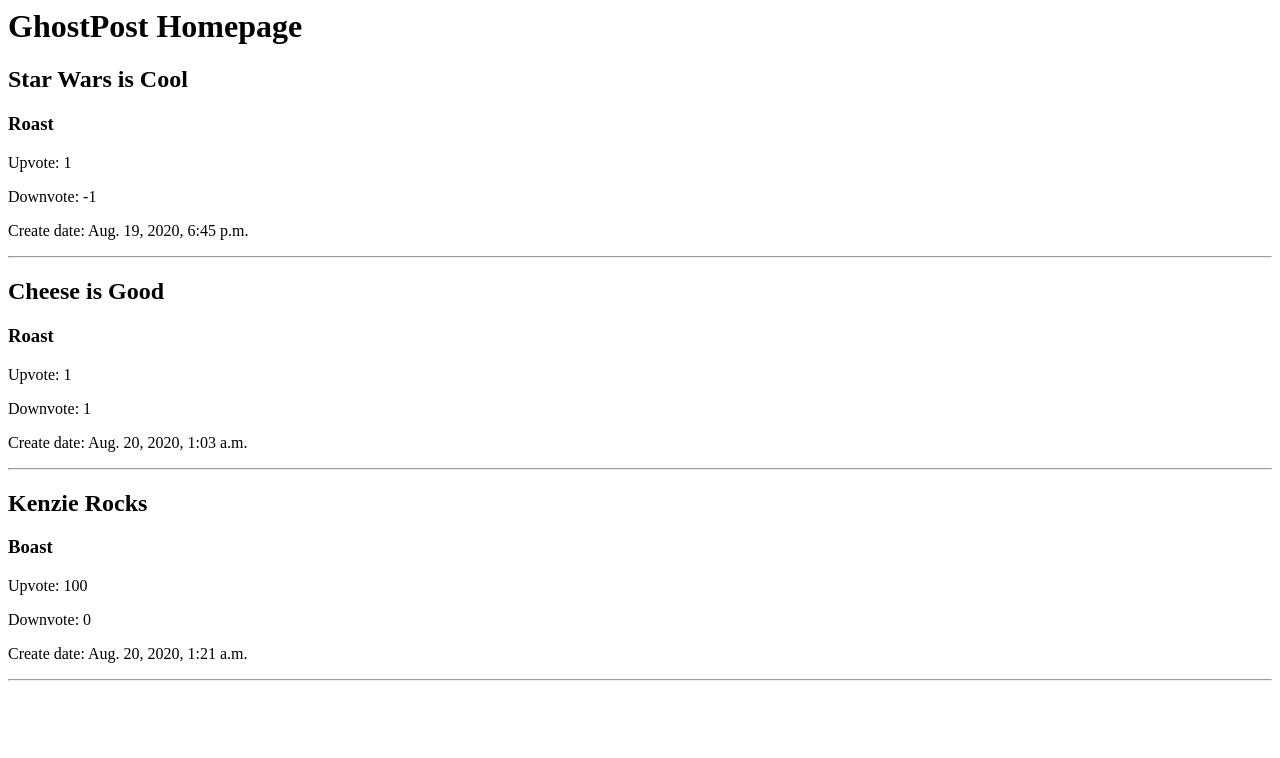
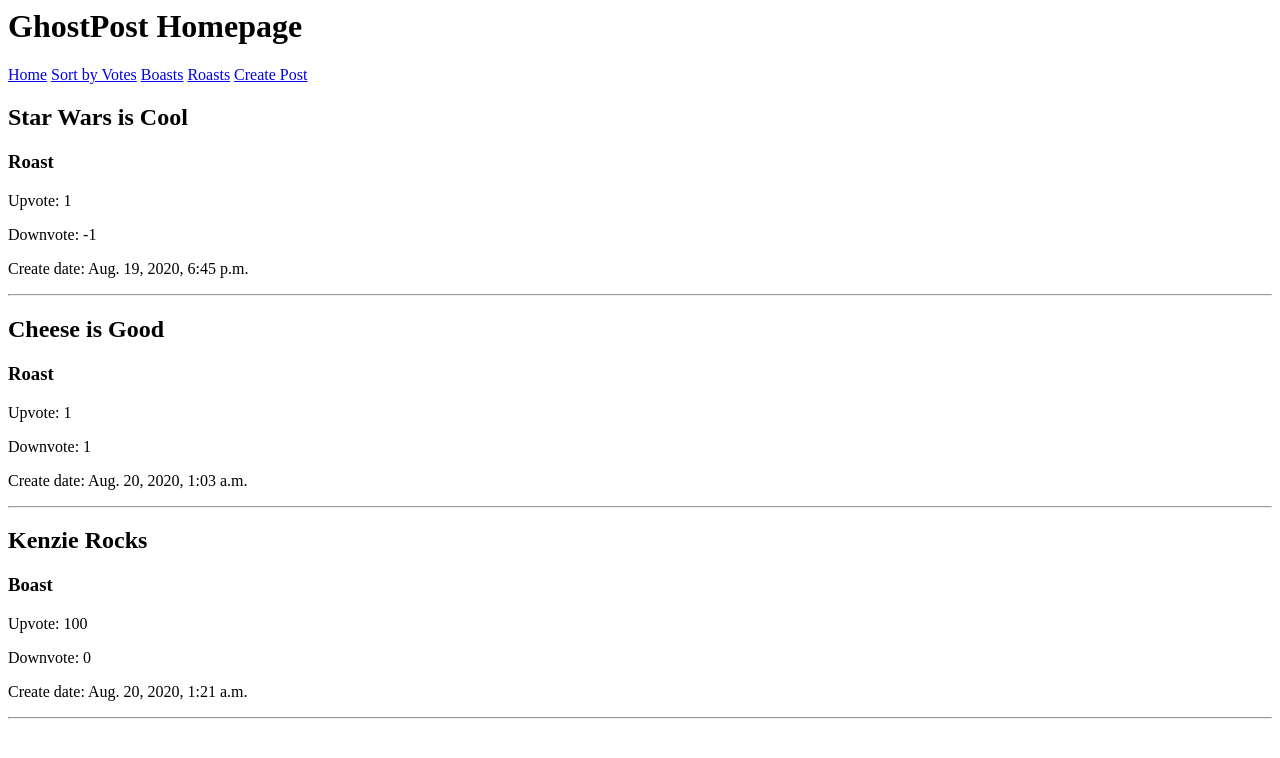
Before and after one commit to kevdev19/ghostpost, a Django app: page / in a window 1280 px wide. Shown: the top 758 px of the page. Run offline with Django 3.2, Linux system fonts and the light colour scheme; data comes from the database, SQL or seed files in the repository; both versions use the stored data as it was after the commit.

Commit message:
created homepage links and urls

```diff
--- a/ghostpostapp/forms.py
+++ b/ghostpostapp/forms.py
@@ -4,5 +4,5 @@ from ghostpostapp.models import RoastBoastModel
 
 class NewPostForm(forms.Form):
     CHOICES = [(True, 'boast'), (False, 'roast')]
-    body = forms.Charfield(widget=forms.TextInput, max_length=280)
-    is_boast = forms.ChoiceField(choices=CHOICES, widget=forms.RadioSelect())
+    is_boast = forms.ChoiceField(choices=CHOICES)
+    content = forms.CharField(widget=forms.TextInput(), max_length=280)
--- a/ghostpostapp/models.py
+++ b/ghostpostapp/models.py
@@ -5,8 +5,8 @@ from django.utils.timezone import now
 class RoastBoastModel(models.Model):
     is_boast = models.BooleanField()
     content = models.CharField(max_length=280)
-    up_vote = models.IntegerField()
-    down_vote = models.IntegerField()
+    up_vote = models.IntegerField(default=0)
+    down_vote = models.IntegerField(default=0)
     submit_time = models.DateTimeField(default=now, editable=False)
 
     def __str__(self):
--- a/ghostpostapp/views.py
+++ b/ghostpostapp/views.py
@@ -1,7 +1,47 @@
-from django.shortcuts import render
+from django.shortcuts import render, HttpResponseRedirect, reverse
 from ghostpostapp.models import RoastBoastModel
+from .forms import NewPostForm
 
 
 def index_view(request):
     posts = RoastBoastModel.objects.filter().order_by('submit_time')
     return render(request, 'index.html', {"posts": posts})
+
+
+def create_post_view(request):
+    if request.method == "POST":
+        form = NewPostForm(request.POST)
+        if form.is_valid():
+            data = form.cleaned_data
+            RoastBoastModel.objects.create(
+                content=data.get('content'),
+                is_boast=data.get('is_boast')
+            )
+            return HttpResponseRedirect(reverse('homepage'))
+
+    form = NewPostForm()
+    return render(request, 'create_post.html', {"form": form})
+
+
+def boast_view(request):
+    return render(request, 'boasts.html', {})
+
+
+def roast_view(request):
+    return render(request, 'roasts.html', {})
+
+
+def up_vote_view(request):
+    pass
+
+
+def down_vote_view(request):
+    pass
+
+
+def sort_view(request):
+    pass
+
+
+def posts_view(request):
+    pass
--- a/ghostpostproject/urls.py
+++ b/ghostpostproject/urls.py
@@ -16,9 +16,16 @@ Including another URLconf
 from django.contrib import admin
 from django.urls import path
 
-from ghostpostapp.views import index_view
+from ghostpostapp.views import index_view, boast_view, roast_view, up_vote_view, down_vote_view, create_post_view, sort_view, posts_view
 
 urlpatterns = [
     path('', index_view, name='homepage'),
+    path('boasts/', boast_view, name='boasts'),
+    path('roasts/', roast_view, name='roasts'),
+    path('upvote/<int:id>/', up_vote_view, name='upvote'),
+    path('downvote/<int:id>/', down_vote_view, name='downvote'),
+    path('sorted/', sort_view, name='sort'),
+    path('posts/<str:id>/', posts_view, name='posts'),
+    path('createpost/', create_post_view, name='createpost'),
     path('admin/', admin.site.urls),
 ]
--- /dev/null
+++ b/templates/boasts.html
@@ -0,0 +1 @@
+<h1>Boasts</h1>
--- a/templates/index.html
+++ b/templates/index.html
@@ -1,4 +1,12 @@
 <h1>GhostPost Homepage</h1>
+
+<div>
+<a href="{% url 'homepage' %}">Home</a>
+<a href="{% url 'sort' %}">Sort by Votes</a>
+<a href="{% url 'boasts' %}">Boasts</a>
+<a href="{% url 'roasts' %}">Roasts</a>
+<a href="{% url 'createpost' %}">Create Post</a>
+</div>
 
 {% for post in posts%}
 <div>
--- /dev/null
+++ b/templates/roasts.html
@@ -0,0 +1 @@
+<h1>Roasts</h1>
```
Also changed, not shown: templates/create_post.html (added, +9 -0 lines), db.sqlite3.
